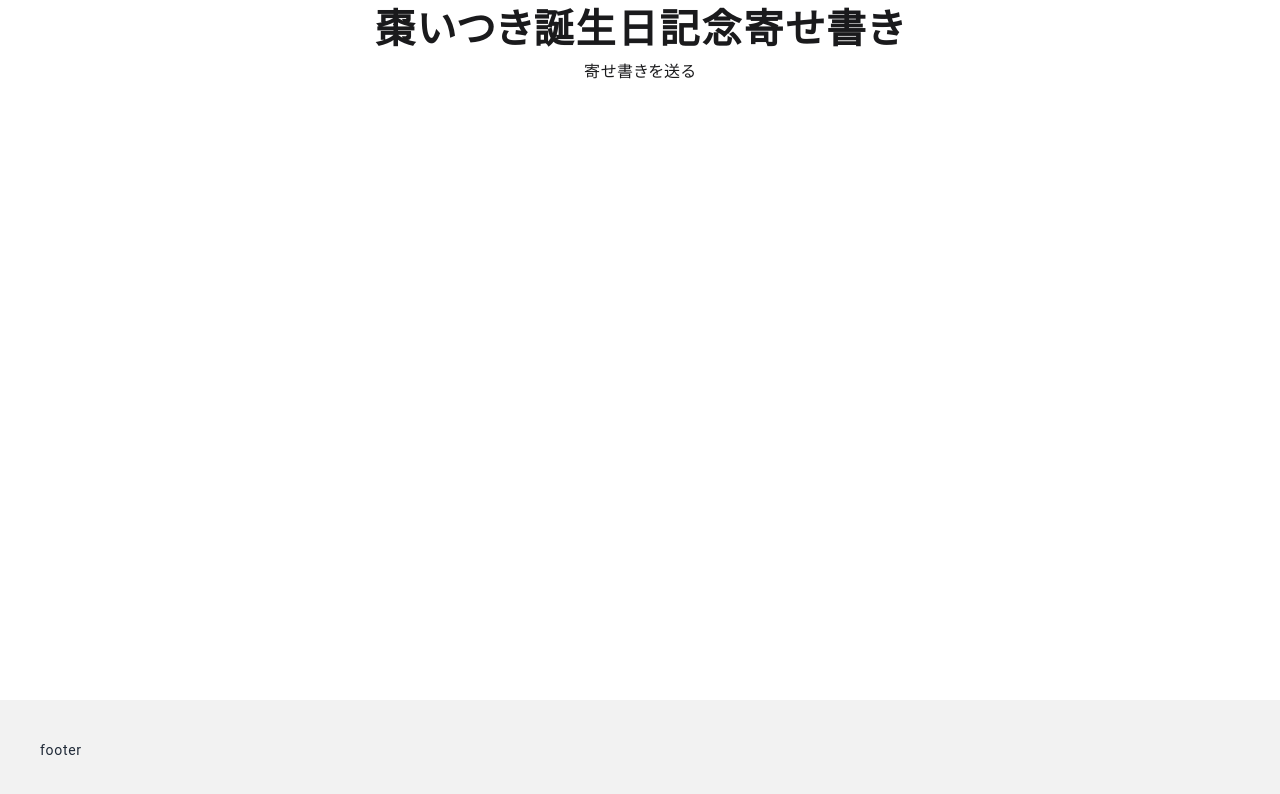
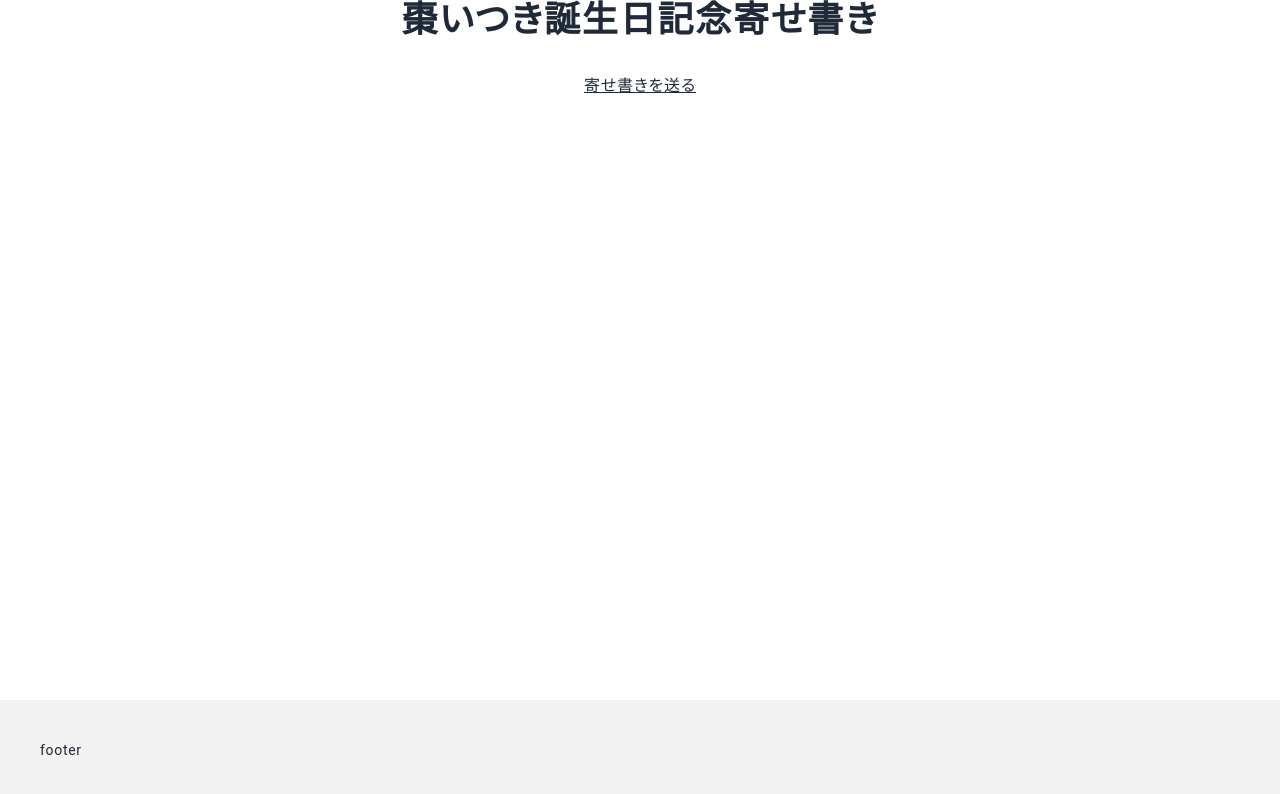
Before and after one commit to sushi-chaaaan/yosegaki-poc, a Next.js app: page / in a window 1280 px wide. Shown: the top 794 px of the page. Built offline with nearby package versions, Linux system fonts and the light colour scheme.

Commit message:
chore: add minimum design

```diff
--- a/src/app/(main)/form/page.tsx
+++ b/src/app/(main)/form/page.tsx
@@ -3,8 +3,8 @@ import MaxWidth from "@/components/layout/maxWidth"
 
 export default function Page() {
   return (
-    <MaxWidth asChild type="content">
-      <div className="prose">
+    <MaxWidth asChild center type="content">
+      <div className="prose flex flex-col flex-nowrap gap-y-4">
         <h1>Message Form Page</h1>
         <FormWrapper />
       </div>
--- a/src/app/(main)/join/page.tsx
+++ b/src/app/(main)/join/page.tsx
@@ -1,11 +1,14 @@
 import FormButton from "@/app/(main)/join/components/FormButton"
+import MaxWidth from "@/components/layout/maxWidth"
 
 export default async function Page() {
   return (
-    <div className="prose mx-auto">
-      <h1>棗いつき誕生日記念寄せ書き企画</h1>
-      <span>棗いつきさんの誕生日をお祝いする寄せ書きを贈りませんか？</span>
-      <FormButton />
-    </div>
+    <MaxWidth asChild center type="content">
+      <div className="prose flex flex-col flex-nowrap gap-y-4 text-center">
+        <h1>棗いつき誕生日記念寄せ書き企画</h1>
+        <span>棗いつきさんの誕生日をお祝いする寄せ書きを贈りませんか？</span>
+        <FormButton />
+      </div>
+    </MaxWidth>
   )
 }
--- a/src/app/(top)/components/allMessages.tsx
+++ b/src/app/(top)/components/allMessages.tsx
@@ -15,12 +15,15 @@ export default async function AllMessages() {
   const messages = await getCachedAcceptedMessages()
 
   return (
-    <div>
+    <>
       {messages.map((message, i) => (
-        <div key={i}>
+        <div
+          className="rounded-lg border border-yellow-400 bg-yellow-200"
+          key={i}
+        >
           <p>{message.content}</p>
         </div>
       ))}
-    </div>
+    </>
   )
 }
--- a/src/app/(top)/page.tsx
+++ b/src/app/(top)/page.tsx
@@ -5,12 +5,26 @@ import MaxWidth from "@/components/layout/maxWidth"
 
 export default function Home() {
   return (
-    <MaxWidth type="content">
-      <div className="text-center">
-        <h1>棗いつき誕生日記念寄せ書き</h1>
-        <Link href="/join">寄せ書きを送る</Link>
-      </div>
-      {/* <AllMessages /> */}
-    </MaxWidth>
+    <div className="px-2">
+      <MaxWidth asChild type="content">
+        <div className="prose text-center">
+          <h1>棗いつき誕生日記念寄せ書き</h1>
+          <Link href="/join">寄せ書きを送る</Link>
+        </div>
+      </MaxWidth>
+      {/* <MaxWidth
+        asChild
+        center
+        className="flex flex-col flex-nowrap"
+        type="full"
+      >
+        <div className="prose text-center">
+          <h2>寄せ書き一覧</h2>
+          <div className="grid grid-cols-2 md:grid-cols-3 ">
+            <AllMessages />
+          </div>
+        </div>
+      </MaxWidth> */}
+    </div>
   )
 }
--- a/src/components/layout/maxWidth.tsx
+++ b/src/components/layout/maxWidth.tsx
@@ -1,12 +1,25 @@
 import { Slot } from "@radix-ui/react-slot"
-import { clsx } from "clsx"
+import { tv, VariantProps } from "tailwind-variants"
 
 import type { PropsWithAsChild } from "@/types/asChild"
 
-type MaxWidthProps = {
-  children: React.ReactNode
-  type: "content" | "full"
-}
+const MaxWidthVariants = tv({
+  variants: {
+    type: {
+      content: "max-w-[960px]",
+      full: "max-w-full",
+    },
+    center: {
+      true: "mx-auto",
+    },
+  },
+  defaultVariants: {
+    type: "content",
+    center: true,
+  },
+})
+
+type MaxWidthProps = VariantProps<typeof MaxWidthVariants>
 
 type Props = PropsWithAsChild<MaxWidthProps, "div">
 
@@ -20,16 +33,21 @@ type Props = PropsWithAsChild<MaxWidthProps, "div">
  * @export
  * @param {Props}
  */
-export default function MaxWidth({ children, asChild, type }: Props) {
+export default function MaxWidth({
+  children,
+  asChild,
+  type,
+  center,
+  className,
+  ...props
+}: Props) {
   asChild ??= false
   const Component = asChild ? Slot : "div"
 
   return (
     <Component
-      className={clsx({
-        "max-w-[960px] mx-auto": type === "content",
-        "max-w-full": type === "full",
-      })}
+      className={MaxWidthVariants({ type, center, className })}
+      {...props}
     >
       {children}
     </Component>
```
